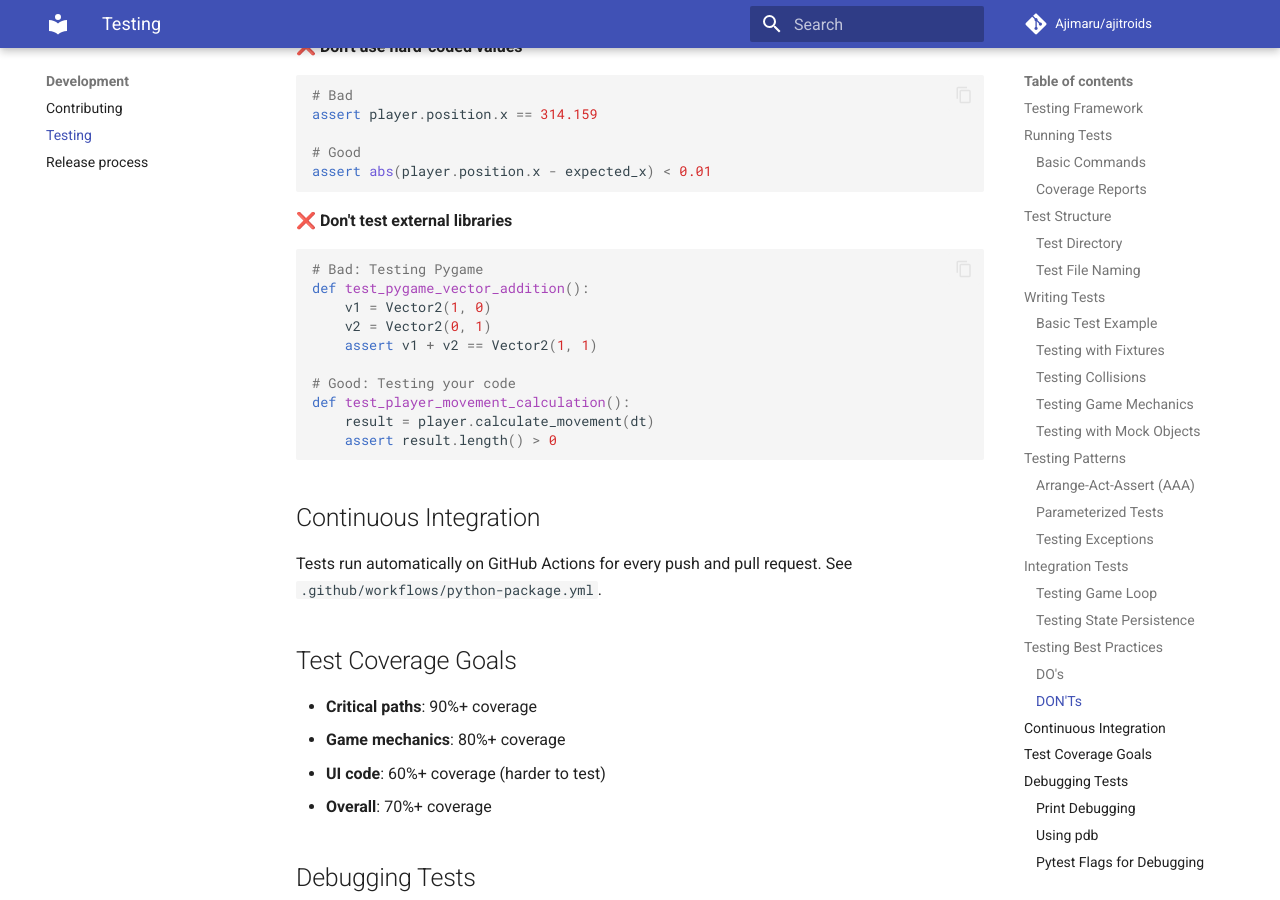
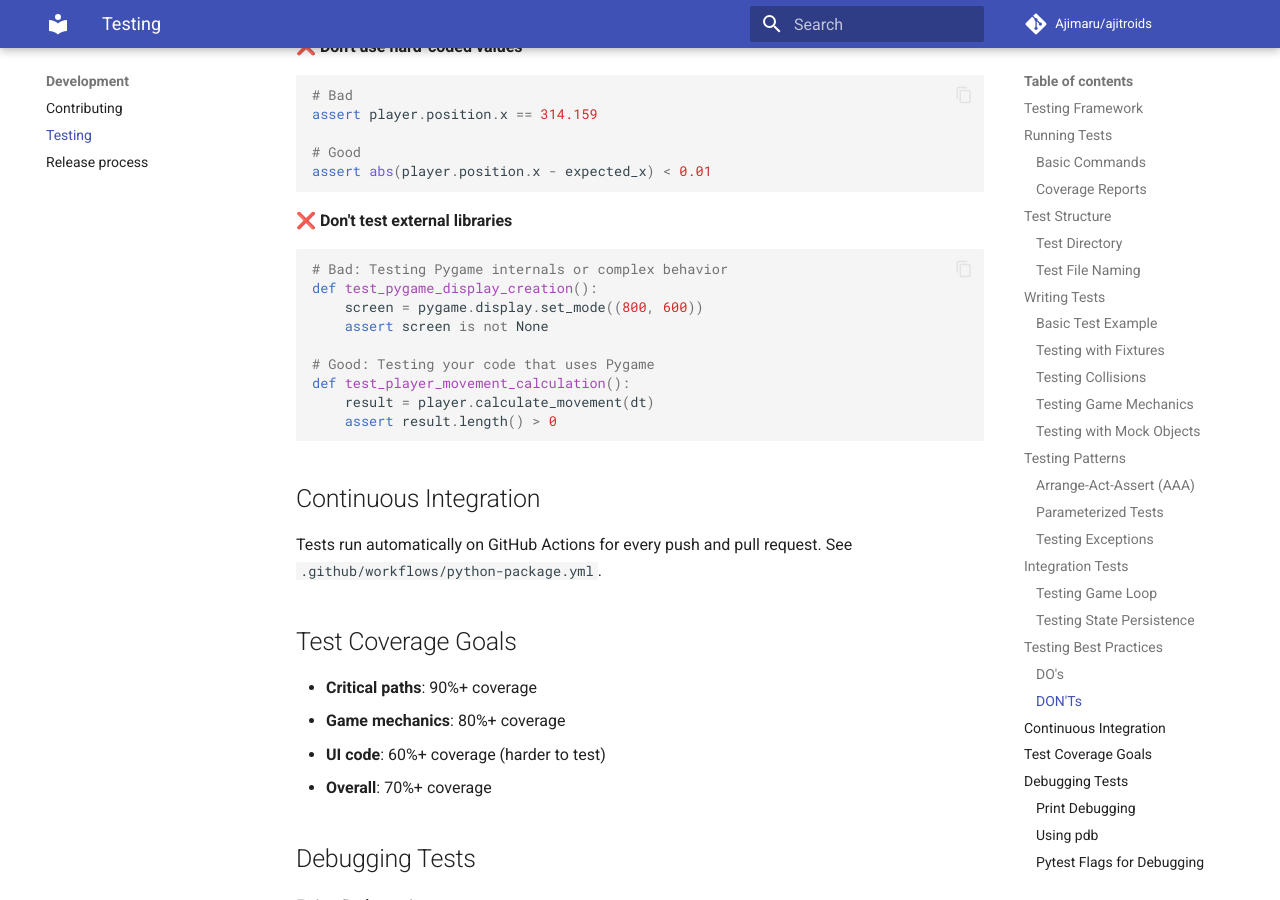
Before and after one commit to Ajimaru/ajitroids, an MkDocs documentation site: the page built from docs/development/testing.md, in a window 1280 px wide and 900 px high, scrolled down 6543 px. Built offline with MkDocs 1.6.1 and Material for MkDocs 9.7.7, drawn with Linux system fonts in a browser that asks for light colours; comment, search, counter and statistics services are not loaded.

Commit message:
Address code review feedback
- Clarify configuration schema section naming
- Improve testing best practices example clarity

Co-authored-by: Ajimaru <38381946+Ajimaru@users.noreply.github.com>

````diff
--- a/docs/development/testing.md
+++ b/docs/development/testing.md
@@ -328,13 +328,12 @@ assert abs(player.position.x - expected_x) < 0.01
 
 ❌ **Don't test external libraries**
 ```python
-# Bad: Testing Pygame
-def test_pygame_vector_addition():
-    v1 = Vector2(1, 0)
-    v2 = Vector2(0, 1)
-    assert v1 + v2 == Vector2(1, 1)
+# Bad: Testing Pygame internals or complex behavior
+def test_pygame_display_creation():
+    screen = pygame.display.set_mode((800, 600))
+    assert screen is not None
 
-# Good: Testing your code
+# Good: Testing your code that uses Pygame
 def test_player_movement_calculation():
     result = player.calculate_movement(dt)
     assert result.length() > 0
````
Also changed, not shown: docs/reference/configuration.md (+1 -1 lines).
